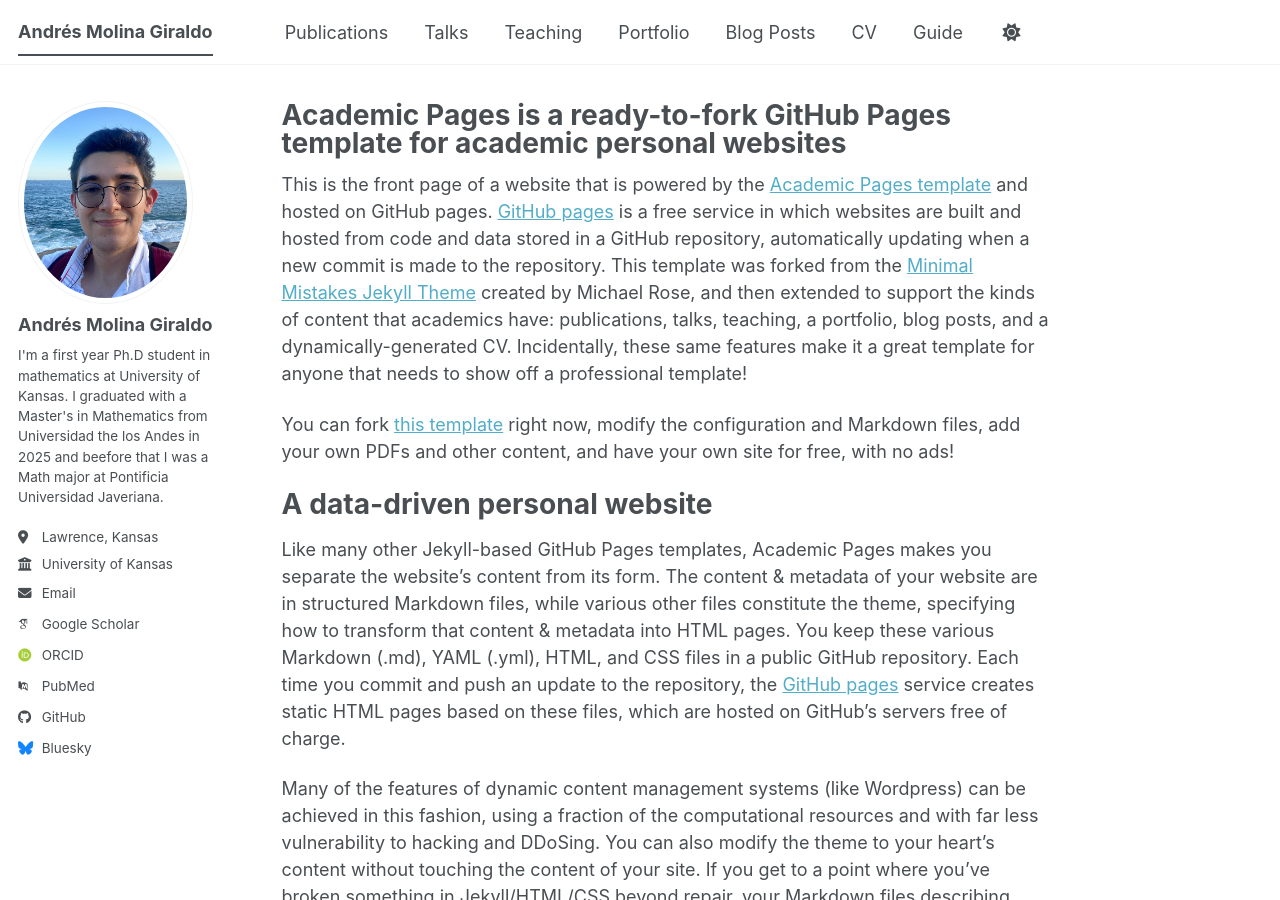
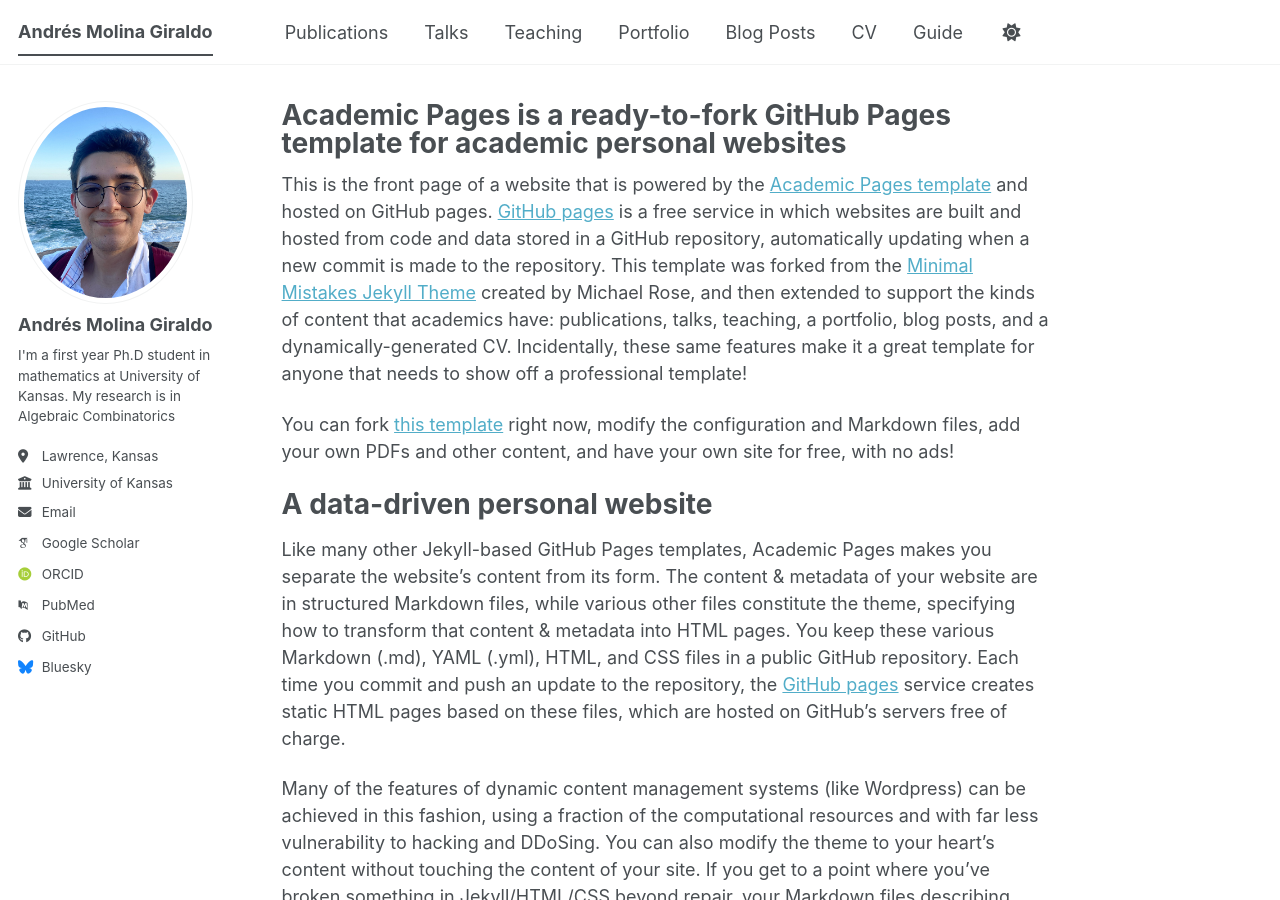
Before and after one commit to andmol20/andmol20.github.io, a Jekyll site: the page built from _pages/about.md, in a window 1280 px wide and 900 px high. Built offline with Jekyll 4.4.1, drawn with Linux system fonts in a browser that asks for light colours; some web fonts are replaced; a script bundle is joined from its source files by our own code; library files that are not in the unit come from our copies.

Commit message:
Update _config.yml

```diff
--- a/_config.yml
+++ b/_config.yml
@@ -26,11 +26,11 @@
   avatar           : "IMG_4155.jpg"
   name             : "Andrés Molina Giraldo"
   # pronouns         : # example: "he/his"
-  bio              : "I'm a first year Ph.D student in mathematics at University of Kansas. I graduated with a Master's in Mathematics from Universidad the los Andes in 2025 and beefore that I was a Math major at Pontificia Universidad Javeriana."
+  bio              : "I'm a first year Ph.D student in mathematics at University of Kansas. My research is in Algebraic Combinatorics"
   location         : "Lawrence, Kansas"
   employer         : "University of Kansas"
   uri              : # URL
-  email            : "a.molinag@ku.edu"
+  email            : a.molinag at ku.edu
 
   # Academic websites
   academia         : # URL
```
